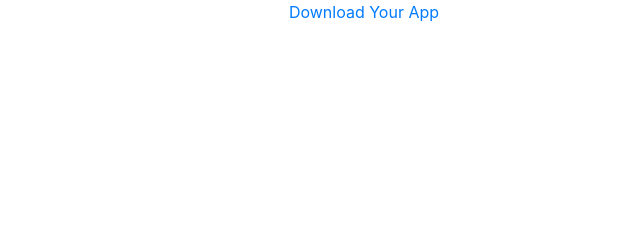
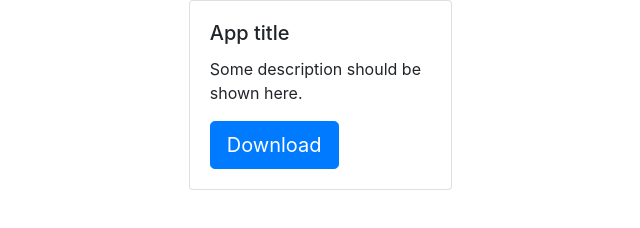
Before and after one commit to chienkira/IsMi, a plain HTML site: page index.html in a window 1280 px wide. Shown: the whole page, without its empty margins (276-916 px from the left). Drawn offline with nearby package versions, Linux system fonts and the light colour scheme.

Commit message:
Update index.html

```diff
--- a/index.html
+++ b/index.html
@@ -18,7 +18,13 @@
 
         </div>
         <div class="col-md-auto">
-          <a class="button button-primary" href="itms-services://?action=download-manifest&url=https://kiradev.me/IsMi/manifest.plist">Download Your App</a>
+          <div class="card w-75">
+            <div class="card-body">
+              <h5 class="card-title">App title</h5>
+              <p class="card-text">Some description should be shown here.</p>
+              <a href="itms-services://?action=download-manifest&url=https://kiradev.me/IsMi/manifest.plist" class="btn btn-primary btn-lg" role="button">Download</a>
+            </div>
+          </div>
         </div>
         <div class="col col-lg-2">
 
```
